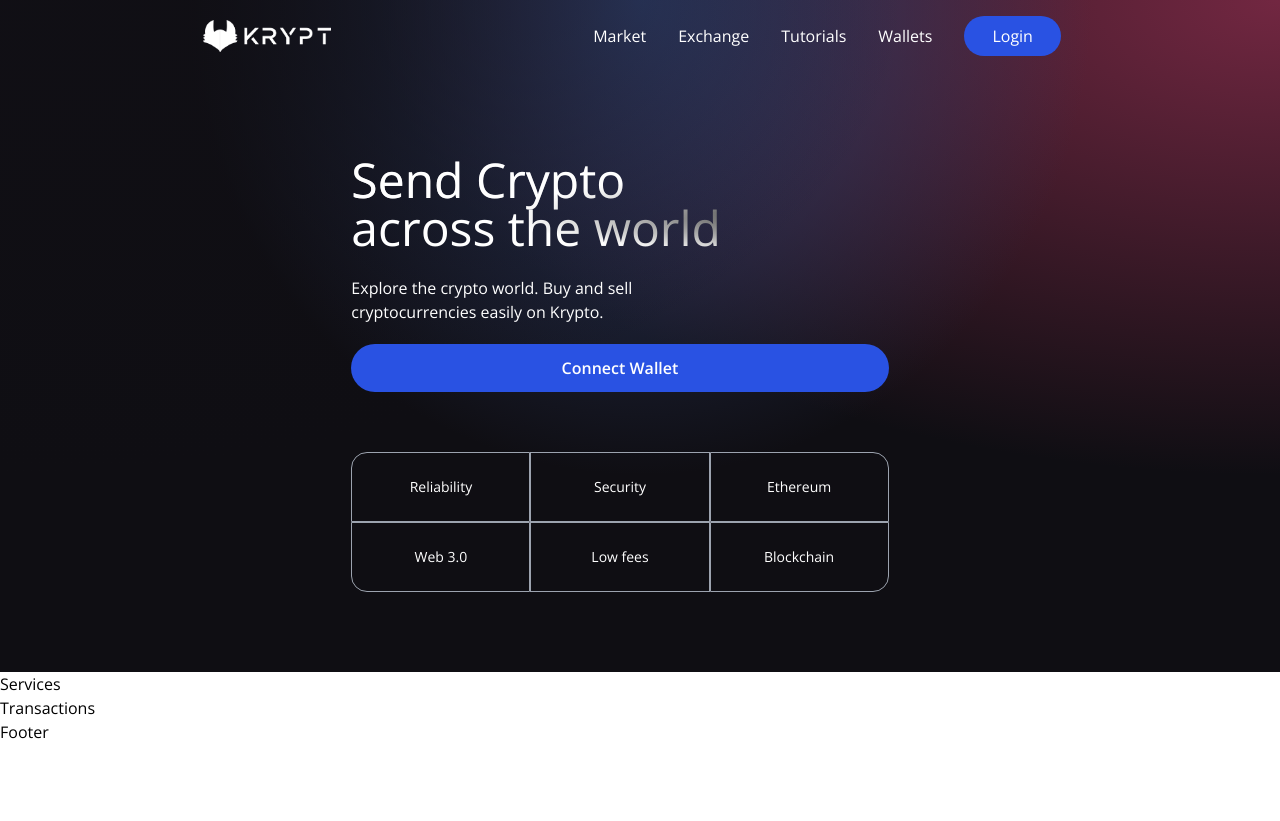
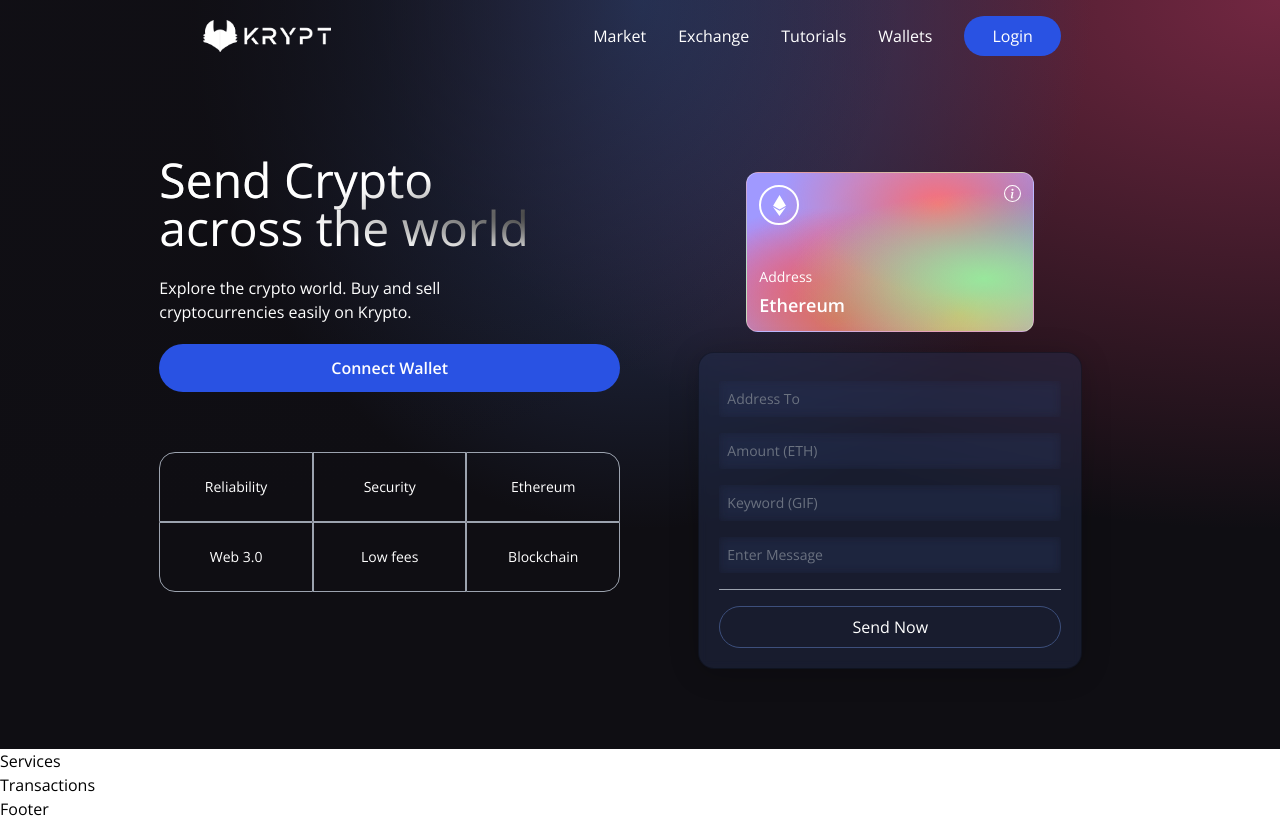
Before and after one commit to alzcheng/Krypt_dApp, a React (Vite) app in the folder client/: page / in a window 1280 px wide. Before the commit the page ends 800 px from the top, so only its background shows below. Built offline with nearby package versions, Linux system fonts and the light colour scheme.

Commit message:
finished setting up the welcome page and Navbar

```diff
--- a/client/package.json
+++ b/client/package.json
@@ -7,6 +7,7 @@
     "preview": "vite preview"
   },
   "dependencies": {
+    "@tailwindcss/forms": "^0.4.0",
     "ethers": "^5.5.3",
     "react": "^17.0.2",
     "react-dom": "^17.0.2",
--- a/client/src/components/Loader.jsx
+++ b/client/src/components/Loader.jsx
@@ -1,6 +1,8 @@
 const Loader = () => {
   return (
-    <h1>Loader</h1>
+    <div className="flex justify-center items-center py-3">
+      <div className="anime-spin rounded-full h-32 w-32 border-b-2 border-red-700/" />
+    </div>
   );
 }
 
--- a/client/src/components/Welcome.jsx
+++ b/client/src/components/Welcome.jsx
@@ -6,14 +6,32 @@
 
 const commonStyles = "min-h-[70px] sm:px-0 px-2 sm:min-w-[120px] flex justify-center items-center border-[0.5px] border-gray-400 text-sm font-light text-white";
 
+const Input = ({ placeholder, name, type, value }) => (
+  <input
+    placeholder={placeholder}
+    type={type}
+    step="0.0001"
+    value={value}
+    onChange={(e) => handleChange(e, name)}
+    className="my-2 w-full rounded-sm p-2 outline-none bg-transparent text-white border-none text-sm white-glassmorphism"
+  />
+
+);
+
 const Welcome = () => {
   const connectWallet = () => {
 
   }
+
+  const handleSubmit = () => {
+
+  }
+
+
   return (
     <div className="flex w-full justify-center items-center">
-      <div className="flex md:flex-row flex-col items-start justify-between md:p-20 py-12 px-4">
-        <div className="flex flex-1 justify-start flex-col md:mr-10">
+      <div className="flex mf:flex-row flex-col items-start justify-between md:p-20 py-12 px-4">
+        <div className="flex flex-1 justify-start flex-col mf:mr-10">
           <h1 className="text-3xl sm:text-5xl text-white text-gradient py-1">
             Send Crypto <br /> across the world
            </h1>
@@ -44,8 +62,47 @@
           </div>
         </div>
 
+        <div className="flex flex-col flex-1 items-center justify-start w-full mf:mt-0 mt-10">
+          <div className="p-3 justify-end items-start flex-col rounded-xl h-40 sm:w-72 w-full my-5 eth-card white-glassmorphism">
+            <div className="flex justify-between flex-col w-full h-full">
+              <div className="flex justify-between items-start">
+                <div className="w-10 h-10 rounded-full border-2 border-white flex justify-center items-center">
+                  <SiEthereum fontSize={21} color="#fff" />
+                </div>
+                <BsInfoCircle fontSize={17} color="#fff" />
+              </div>
+              <div>
+                <p className="text-white font-light text-sm">
+                  Address
+                </p>
+                <p className="text-white font-semibold text-lg mt-1">
+                  Ethereum
+                </p>
+              </div>
+            </div>
+          </div>
+
+          <div className="p-5 sm:w-96 w-full flex flex-col justify-start items-center blue-glassmorphism">
+            <Input placeholder="Address To" name="addressTo" type="text" handleChange={() => { }} />
+            <Input placeholder="Amount (ETH)" name="amount" type="number" handleChange={() => { }} />
+            <Input placeholder="Keyword (GIF)" name="keyword" type="text" handleChange={() => { }} />
+            <Input placeholder="Enter Message" name="message" type="text" handleChange={() => { }} />
+            <div className="h-[1px] w-full bg-gray-400 my-2" />
+            {false ? (
+              <Loader />
+            ) : (
+                <button
+                  type="button"
+                  onClick={handleSubmit}
+                  className="text-white w-full mt-2 border-[1px] p-2 border-[#3d4f7c] rounded-full cursor-pointer"
+                >
+                  Send Now
+                </button>
+              )}
+          </div>
+
+        </div>
       </div>
-
     </div>
   );
 }
--- a/client/tailwind.config.js
+++ b/client/tailwind.config.js
@@ -1,10 +1,35 @@
 module.exports = {
-  content: [
-    "./index.html",
-    "./src/**/*.{vue,js,ts,jsx,tsx}",
-  ],
+  content: ["./src/**/*.{js,jsx,ts,tsx}", "./public/index.html"],
+  mode: "jit",
+  media: false, // or 'media' or 'class'
   theme: {
+    fontFamily: {
+      display: ["Open Sans", "sans-serif"],
+      body: ["Open Sans", "sans-serif"],
+    },
+    extend: {
+      screens: {
+        mf: "990px",
+      },
+      keyframes: {
+        "slide-in": {
+          "0%": {
+            "-webkit-transform": "translateX(120%)",
+            transform: "translateX(120%)",
+          },
+          "100%": {
+            "-webkit-transform": "translateX(0%)",
+            transform: "translateX(0%)",
+          },
+        },
+      },
+      animation: {
+        "slide-in": "slide-in 0.5s ease-out",
+      },
+    },
+  },
+  variants: {
     extend: {},
   },
-  plugins: [],
+  plugins: [require("@tailwindcss/forms")],
 }
```
Also changed, not shown: 1 other file (tests, documents, lock files or other folders).
